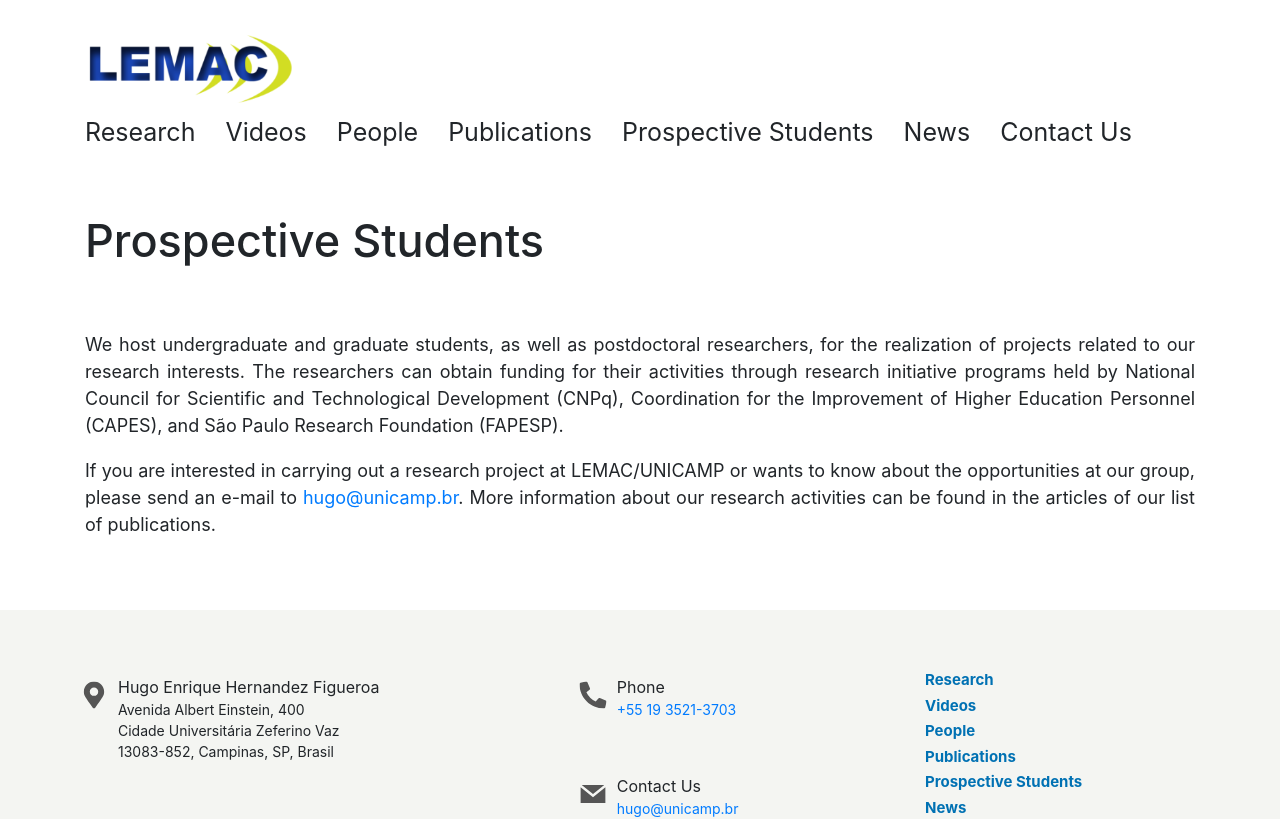
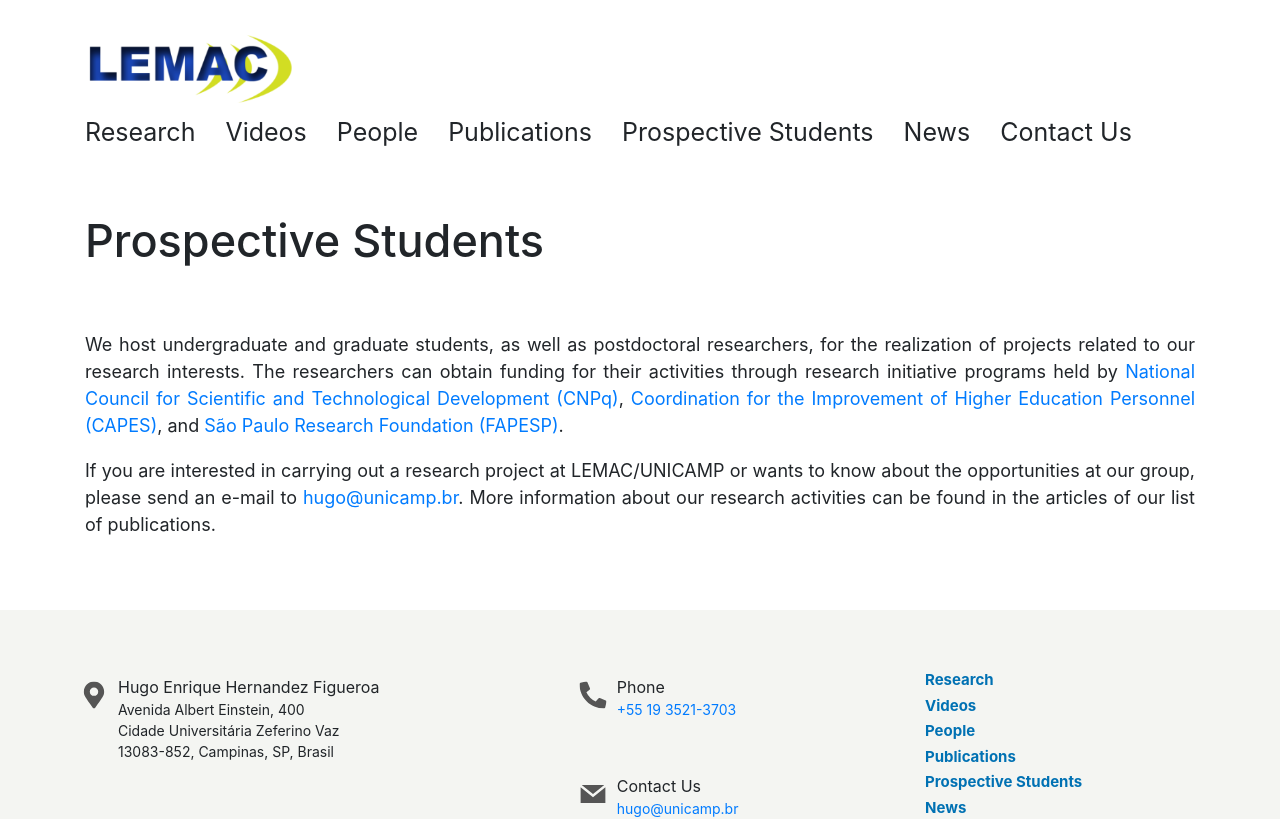
Before and after one commit to luisejv/lab-unicamp, a Next.js app: page /prospective-students in a window 1280 px wide. Shown: the top 819 px of the page. Built offline with nearby package versions, Linux system fonts and the light colour scheme.

Commit message:
resolving merge conflicts

```diff
--- a/pages/prospective-students.js
+++ b/pages/prospective-students.js
@@ -1,7 +1,7 @@
-import React from 'react';
-import Head from 'next/head';
-import { Col, Container, Row } from 'react-bootstrap';
-import Styles from '../styles/Research.module.css';
+import React from "react";
+import Head from "next/head";
+import { Col, Container, Row } from "react-bootstrap";
+import Styles from "../styles/Research.module.css";
 const ProspectiveStudents = () => {
   return (
     <>
@@ -10,7 +10,7 @@ const ProspectiveStudents = () => {
         <meta name="description" content="Unicamp Lab" />
         <link rel="icon" href="/favicon.ico" />
       </Head>
-      <Container className={Styles.title1 + ' py-md-5'}>
+      <Container className={Styles.title1 + " py-md-5"}>
         <h1>Prospective Students</h1>
         <Row>
           <Col>
@@ -18,15 +18,34 @@ const ProspectiveStudents = () => {
               We host undergraduate and graduate students, as well as
               postdoctoral researchers, for the realization of projects related
               to our research interests. The researchers can obtain funding for
-              their activities through research initiative programs held by
-              National Council for Scientific and Technological Development
-              (CNPq), Coordination for the Improvement of Higher Education
-              Personnel (CAPES), and São Paulo Research Foundation (FAPESP).
+              their activities through research initiative programs held by{" "}
+              <a
+                href="https://www.gov.br/cnpq/pt-br"
+                target="_blank"
+                rel="noreferrer"
+              >
+                National Council for Scientific and Technological Development
+                (CNPq)
+              </a>
+              ,{" "}
+              <a
+                href="http://www.capes.gov.br/"
+                target="_blank"
+                rel="noreferrer"
+              >
+                Coordination for the Improvement of Higher Education Personnel
+                (CAPES)
+              </a>
+              , and{" "}
+              <a href="https://fapesp.br/en" target="_blank" rel="noreferrer">
+                São Paulo Research Foundation (FAPESP)
+              </a>
+              .
             </p>
             <p className="ads text-justify">
               If you are interested in carrying out a research project at
               LEMAC/UNICAMP or wants to know about the opportunities at our
-              group, please send an e-mail to{' '}
+              group, please send an e-mail to{" "}
               <a className="ads" href="mailto:hugo@unicamp.br">
                 hugo@unicamp.br
               </a>
```
